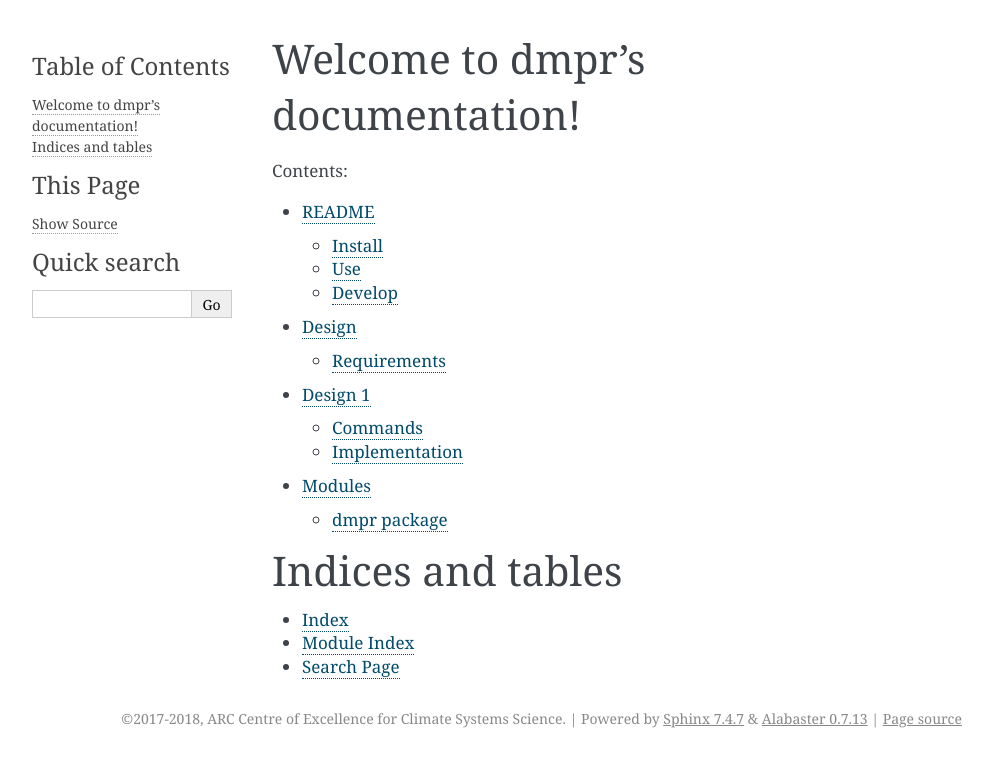
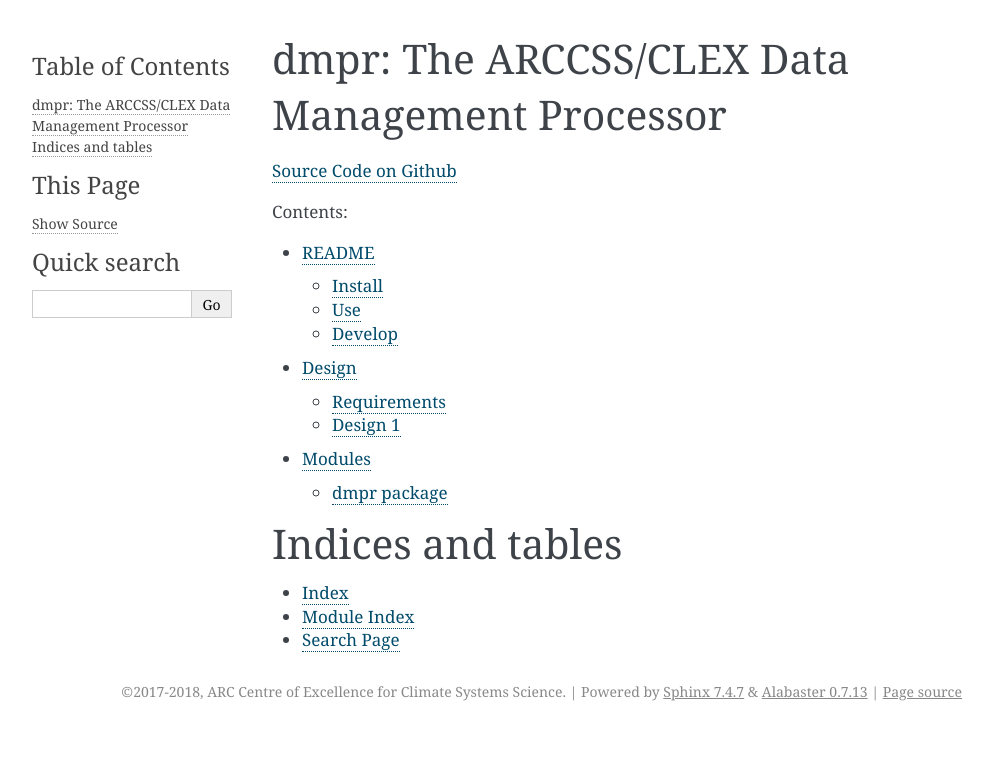
Before and after one commit to coecms/dmpr, a Sphinx documentation site: the page built from docs/index.rst, in a window 1280 px wide. Shown: the top 767 px of the page, without its empty margins (148-1140 px from the left). Built offline with Sphinx 7.4.7, drawn with Linux system fonts in a browser that asks for light colours.

Commit message:
Updating docs

```diff
--- a/docs/design.rst
+++ b/docs/design.rst
@@ -2,9 +2,8 @@
 Design
 ======
 
-------------
 Requirements
-------------
+============
 
  * Use a common tool for all models supported by the Centre
 
@@ -14,7 +13,6 @@
 
  * Ensure CF compliance
 
-========
 Design 1
 ========
 
--- a/docs/index.rst
+++ b/docs/index.rst
@@ -3,8 +3,10 @@
    You can adapt this file completely to your liking, but it should at least
    contain the root `toctree` directive.
 
-Welcome to dmpr's documentation!
+dmpr: The ARCCSS/CLEX Data Management Processor
 ======================================================
+
+`Source Code on Github <https://github.com/coecms/dmpr>`_
 
 Contents:
 
```
